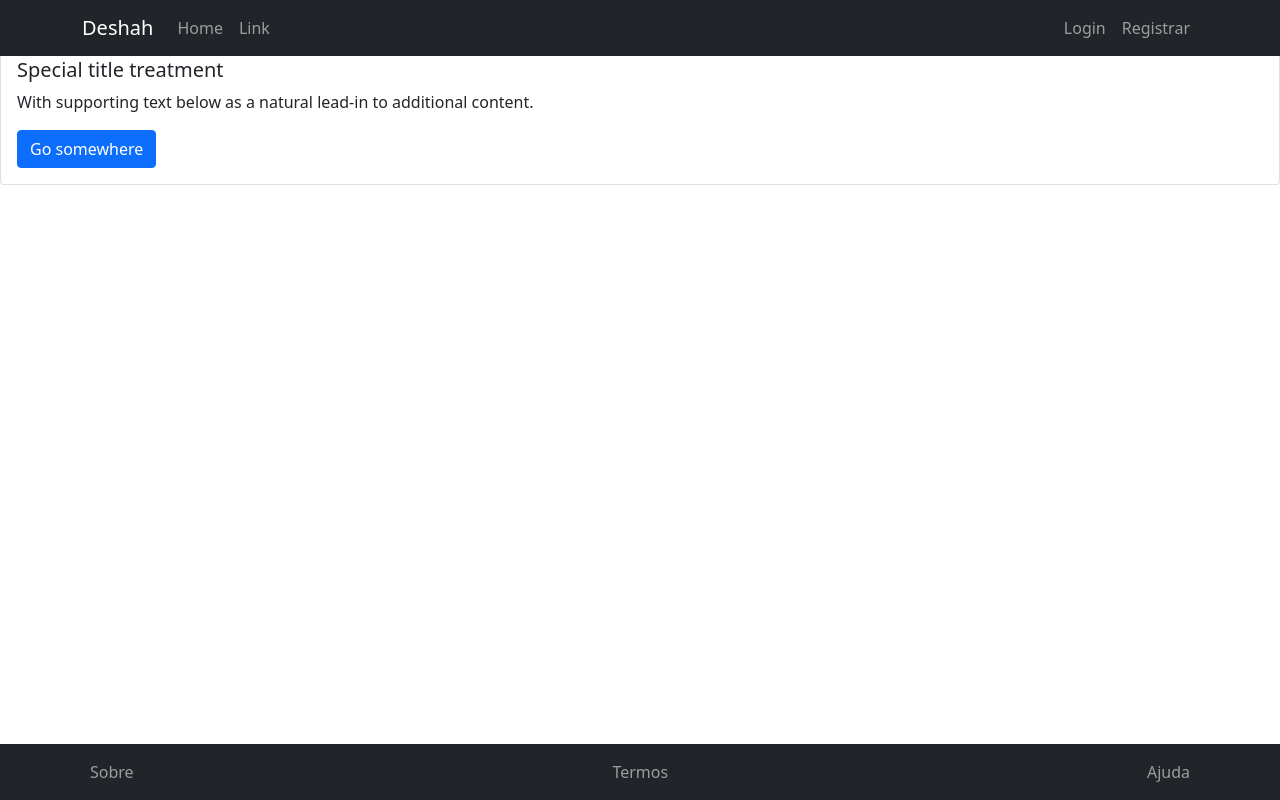
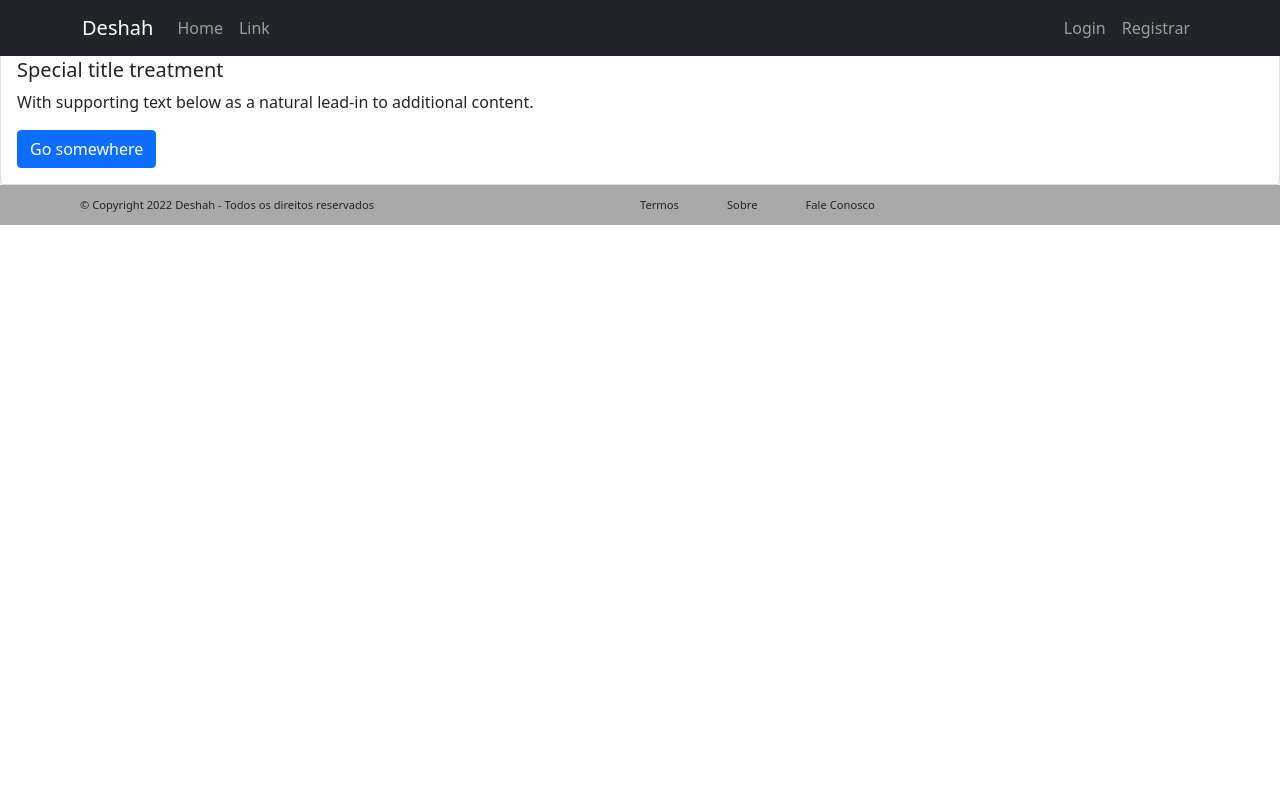
Before and after one commit to Nirayuki/deshah, a Next.js app: page /about in a window 1280 px wide. Built offline with nearby package versions, Linux system fonts and the light colour scheme.

Commit message:
Update 1.0

```diff
--- a/package.json
+++ b/package.json
@@ -28,7 +28,7 @@
     "redux": "^4.1.0",
     "redux-devtools-extension": "^2.13.9",
     "redux-thunk": "^2.3.0",
-    "styled-components": "^5.2.1",
+    "styled-components": "^5.3.3",
     "yup": "^0.32.9"
   },
   "devDependencies": {
--- a/pages/_document.js
+++ b/pages/_document.js
@@ -1,22 +1,37 @@
-import Document, { Html, Head, Main, NextScript } from 'next/document'
+import Document, { Head, Main, NextScript } from 'next/document';
+// Import styled components ServerStyleSheet
+import { ServerStyleSheet } from 'styled-components';
 
-class MyDocument extends Document {
-  static async getInitialProps(ctx) {
-    const initialProps = await Document.getInitialProps(ctx)
-    return { ...initialProps }
+export default class MyDocument extends Document {
+  static getInitialProps({ renderPage }) {
+    // Step 1: Create an instance of ServerStyleSheet
+    const sheet = new ServerStyleSheet();
+
+    // Step 2: Retrieve styles from components in the page
+    const page = renderPage((App) => (props) =>
+      sheet.collectStyles(<App {...props} />),
+    );
+
+    // Step 3: Extract the styles as <style> tags
+    const styleTags = sheet.getStyleElement();
+
+    // Step 4: Pass styleTags as a prop
+    return { ...page, styleTags };
   }
 
   render() {
     return (
-      <Html>
-        <Head />
+      <html>
+        <Head>
+          <title>My page</title>
+          {/* Step 5: Output the styles in the head  */}
+          {this.props.styleTags}
+        </Head>
         <body>
           <Main />
           <NextScript />
         </body>
-      </Html>
-    )
+      </html>
+    );
   }
 }
-
-export default MyDocument
--- a/src/components/Footer/Footer.js
+++ /dev/null
@@ -1,30 +0,0 @@
-import React from 'react'
-import Link from 'next/link'
-import { Navbar, Container, Nav, NavDropdown } from 'react-bootstrap';
-
-
-export default function Footer() {
-    return (
-
-        <Navbar bg="dark" variant="dark" expand="lg" className="fixed-bottom" >
-            <Container>
-
-                <Navbar.Toggle aria-controls="basic-navbar-nav" />
-                <Navbar.Collapse id="basic-navbar-nav">
-                    <Nav className="me-auto">
-                        <Nav.Link href="/sobre">Sobre</Nav.Link>
-                    </Nav>
-
-                    <Nav className="me-auto">
-                        <Nav.Link href="/termos">Termos</Nav.Link>
-                    </Nav>
-
-                    <Nav>
-                        <Nav.Link href="/ajuda">Ajuda</Nav.Link>
-                    </Nav>
-                </Navbar.Collapse>
-            </Container>
-        </Navbar>
-    )
-
-}
--- /dev/null
+++ b/src/components/Footer/Index.js
@@ -0,0 +1,17 @@
+import React from 'react'
+import ContainerFooter from '../../../styles/Footer/ContainerFooter';
+
+const Footer = () => {
+  return (
+    <ContainerFooter>
+        <div className="text copyright">© Copyright 2022 Deshah - Todos os direitos reservados</div>
+        <div className='container-navigation'>
+            <div className='text content'>Termos</div>
+            <div className='text content'>Sobre</div>
+            <div className='text content'>Fale Conosco</div>
+        </div>
+    </ContainerFooter>
+  )
+}
+
+export default Footer;
--- a/src/components/Layout.js
+++ b/src/components/Layout.js
@@ -1,5 +1,5 @@
 import NavBar from './Navbar/NavBar';
-import Footer from './Footer/Footer'
+import Footer from './Footer/Index';
 
 const Layout = ({children}) => {
     return(
--- a/src/components/LayoutAuth.js
+++ b/src/components/LayoutAuth.js
@@ -4,7 +4,6 @@ import { useContext } from 'react';
 import { AuthContext } from '../contexts/AuthContext';
 import Router from 'next/router';
 import NavBar from './Navbar/NavBar';
-import Footer from './Footer/Footer'
 import { parseCookies, setCookie, destroyCookie } from 'nookies';
 
 export default function LayoutAuth(props){
@@ -28,7 +27,6 @@ export default function LayoutAuth(props){
                 <div className="content">
                     <NavBar/>
                     {props.children}
-                    <Footer/>
                 </div>
             </> : null}
 
--- /dev/null
+++ b/styles/Footer/ContainerFooter.js
@@ -0,0 +1,37 @@
+import styled from "styled-components";
+
+const ContainerFooter = styled.div`
+    width: 100%;
+    height: 5vh;
+    background-color: darkgrey;
+
+    display: flex;
+    justify-content: space-between;
+    align-items: center;
+    padding: 0rem 5rem;
+
+    @media screen and (max-width: 500) {
+        flex-direction: column;
+    }
+
+    .container-navigation{
+        width: 50%;
+        display: flex;
+
+    }
+
+    .copyright{
+        width: 50%;
+    }
+
+    .content{
+        padding-right: 3rem;
+    }
+
+    .text{
+        font-size: 0.7rem;
+    }
+`
+
+
+export default ContainerFooter;
--- a/styles/globals.css
+++ /dev/null
@@ -1,19 +0,0 @@
-@import url('https://fonts.googleapis.com/css2?family=Montserrat:ital,wght@0,100;0,200;0,300;0,400;0,500;0,600;0,700;0,800;0,900;1,100;1,200;1,300;1,400;1,500;1,600;1,700;1,800;1,900&display=swap');
-
-body {
-  padding: 0;
-  margin: 0;
-  font-family: 'Montserrat', sans-serif;
-  overflow: hidden;
-
-
-}
-
-a {
-  color: inherit;
-  text-decoration: none;
-}
-
-* {
-  box-sizing: border-box;
-}
```
Also changed, not shown: pages/index.js (+22 -9 lines), styles/Home.module.css (deleted, +0 -119 lines), styles/Background.module.css (deleted), 1 other file (tests, documents, lock files or other folders).
